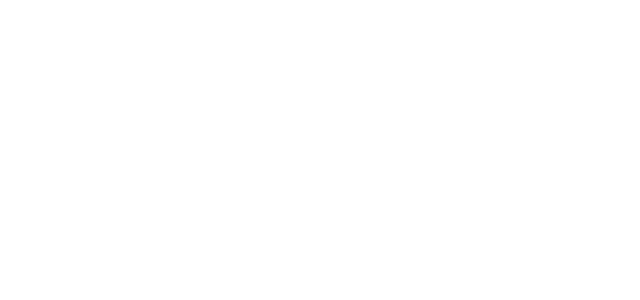
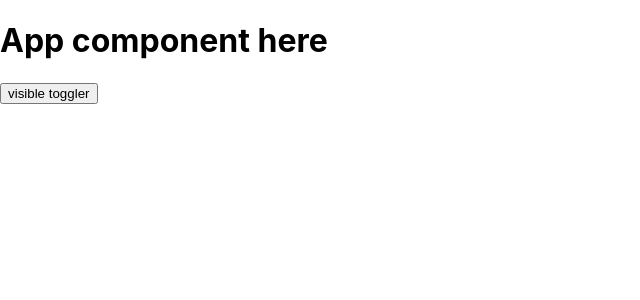
Before and after one commit to Yurii-Chornii/OWU-hometasks, a React (Create React App) app in the folder React/all-react-homeworks/: page / in a window 1280 px wide. Shown: the top 300 px of the page, without its empty margins (0-640 px from the left). Built offline with nearby package versions, Linux system fonts and the light colour scheme.

Commit message:
first commit cleanup function (useEffect)

```diff
--- a/React/all-react-homeworks/src/App.js
+++ b/React/all-react-homeworks/src/App.js
@@ -1,14 +1,32 @@
-import React, {Component} from 'react';
 import './App.css';
+import React, {useEffect, useState} from "react";
 
-class App extends Component {
-    render() {
-        return (
-            <div>
 
-            </div>
-        );
-    }
+const Test = () => {
+    const [counter, setCounter] = useState(0);
+    useEffect(() => {
+        console.log('mounted')
+        return () => {
+            console.log('unmounted')
+        }
+    }, [counter])
+
+    return (
+        <h2 onClick={() => {setCounter((prev) => prev + 1)}}>Test component here</h2>
+    )
 }
 
-export default App;
+
+export default function App() {
+    const [isVisible, setIsVisible] = useState(false);
+    return (
+        <div>
+            <h1>App component here</h1>
+            <button onClick={() => {
+                setIsVisible(!isVisible)
+            }}>visible toggler
+            </button>
+            {isVisible && <Test/>}
+        </div>
+    );
+}
```
Also changed, not shown: 1 other file (tests, documents, lock files or other folders).
